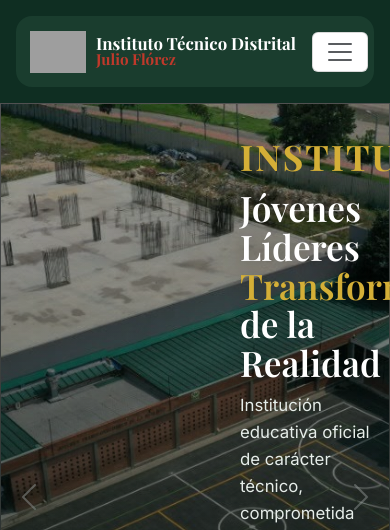
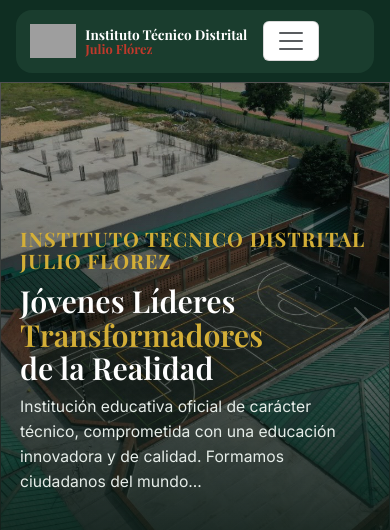
Before and after one commit to thomasgamez/Julio-Florez-Pagina, a Flask app: page / in a window 390 px wide; the page is wider, and only the part inside the window is pictured. Shown: the top 530 px of that part. Run offline with Flask 3, Linux system fonts and the light colour scheme; data comes from the database, SQL or seed files in the repository; grey boxes are pictures that could not be loaded.

Commit message:
Actualizar el main.css

```diff
--- a/static/Styles/main.css
+++ b/static/Styles/main.css
@@ -1505,3 +1505,99 @@ section p{ text-indent:1.5rem; }
 .tarjeta p,
 .tarjeta-especialidad p,
 .tl-hito p{ text-indent:0; }
+
+/* =========================================================
+   ADAPTABLE (responsive) — pegar AL FINAL de static/Styles/main.css
+   Va al final a propósito: así sobreescribe lo que rompía en celular.
+   Puntos de corte (los mismos de Bootstrap):
+     ≤991px  tablet · ≤768px tablet pequeña · ≤575px celular
+   ========================================================= */
+
+/* Que ninguna imagen o video se salga de su caja */
+img, video, iframe{ max-width:100%; }
+
+/* ---------- TABLET (≤991px) ---------- */
+@media (max-width:991px){
+  /* Portada: el padding-left:15rem empujaba el texto fuera de pantalla */
+  .hero .container.hero-contenido{
+    padding-left:2rem;
+    padding-right:2rem;
+    margin-left:0;
+  }
+  .hero-contenido{ max-width:100%; padding-bottom:5rem; }
+  .hero-contenido h1{ font-size:2.4rem; }
+
+  /* Nombre de la institución: antes era una sola línea fija de 2.2rem */
+  .hero-contenido .nombre-institucion,
+  .nombre-institucion{
+    font-size:1.7rem !important;
+    white-space:normal !important;
+    letter-spacing:1px;
+  }
+
+  /* Menú desplegado: si es largo, que se pueda desplazar */
+  .navbar-institucional .navbar-collapse{
+    max-height:calc(100vh - 110px);
+    overflow-y:auto;
+    padding-top:.6rem;
+  }
+  .navbar-institucional .dropdown-menu{ box-shadow:none; background:rgba(255,255,255,.06); }
+  .navbar-institucional .dropdown-item .titulo{ color:#fff; }
+  .navbar-institucional .dropdown-item .desc{ color:#c7d4cb; }
+
+  /* Panel administrativo: la barra lateral pasa arriba */
+  .admin-shell{ flex-direction:column; }
+  .admin-sidebar{ width:100%; padding:1rem; }
+  .admin-content{ padding:1.2rem; }
+  .tabla-admin{ overflow-x:auto; }
+}
+
+/* ---------- TABLET PEQUEÑA (≤768px) ---------- */
+@media (max-width:768px){
+  .hero-ib h1{ font-size:1.8rem; }          /* corrige el "h    1" mal escrito */
+  .hero-ib .container{ padding-bottom:1.8rem; }
+  .encabezado-pagaduria h1{ font-size:2.4rem; }
+  .tarjeta-cargo{ min-width:140px; }
+  .tarjeta-cargo.nivel-1{ min-width:0; width:100%; }
+  .topbar{ font-size:.75rem; text-align:center; }
+  .topbar .container{ justify-content:center !important; gap:.3rem; }
+}
+
+/* ---------- CELULAR (≤575px) ---------- */
+@media (max-width:575px){
+  section{ padding:2.4rem 0; }
+
+  .navbar-institucional{ padding:.6rem 0; }
+  .navbar-institucional .marca-titulo{ font-size:.85rem; }
+  .navbar-institucional .marca-titulo span{ font-size:.8rem; }
+  .navbar-institucional .navbar-brand img{ height:34px; }
+
+  .hero{ min-height:480px; }
+  .hero .container.hero-contenido{ padding-left:1.25rem; padding-right:1.25rem; }
+  .hero-contenido{ padding-bottom:3rem; }
+  .hero-contenido h1{ font-size:1.9rem; }
+  .hero-contenido p{ font-size:.98rem; }
+  .hero-contenido .nombre-institucion,
+  .nombre-institucion{ font-size:1.25rem !important; }
+
+  .encabezado-seccion{ margin-bottom:1.8rem; }
+  .encabezado-seccion h2{ font-size:1.5rem; }
+  .encabezado-pagina{ padding:3rem 0 2.2rem; }
+  .encabezado-pagina h1{ font-size:1.8rem; }
+  .encabezado-pagaduria h1{ font-size:2rem; }
+
+  .tarjeta{ padding:1.2rem; }
+  .tarjeta-archivo-callout{ padding:1.1rem 1.2rem; }
+  .tarjeta-archivo-callout h3{ font-size:1.3rem; }
+
+  /* Botones cómodos para el dedo */
+  .btn-institucional, .btn-rojo, .btn-outline-institucional{
+    min-height:44px;
+    display:inline-flex;
+    align-items:center;
+    justify-content:center;
+  }
+
+  .quick-access-section{ padding:48px 14px; }
+  footer.footer-institucional{ padding-top:2rem; text-align:left; }
+}
```
